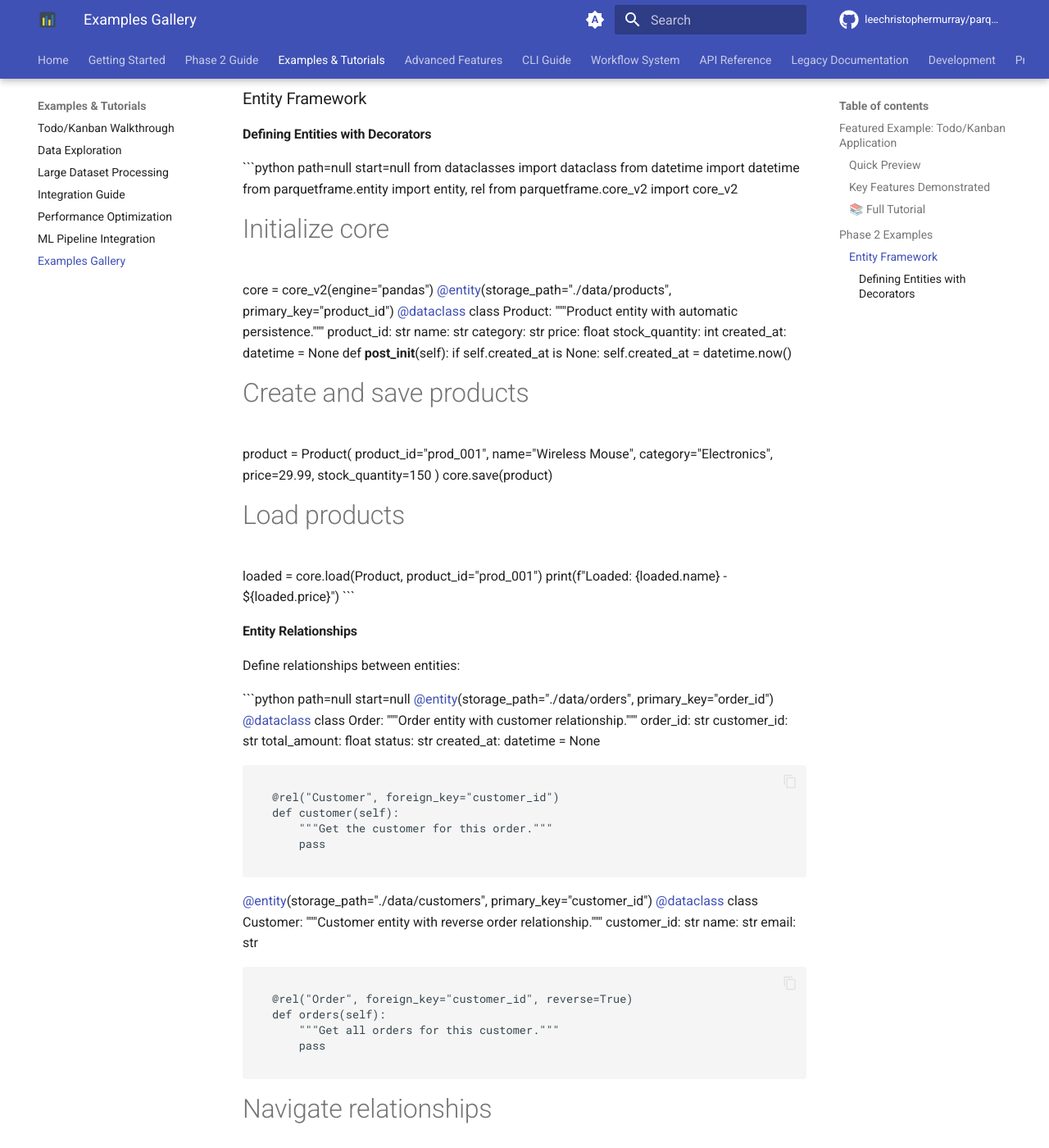
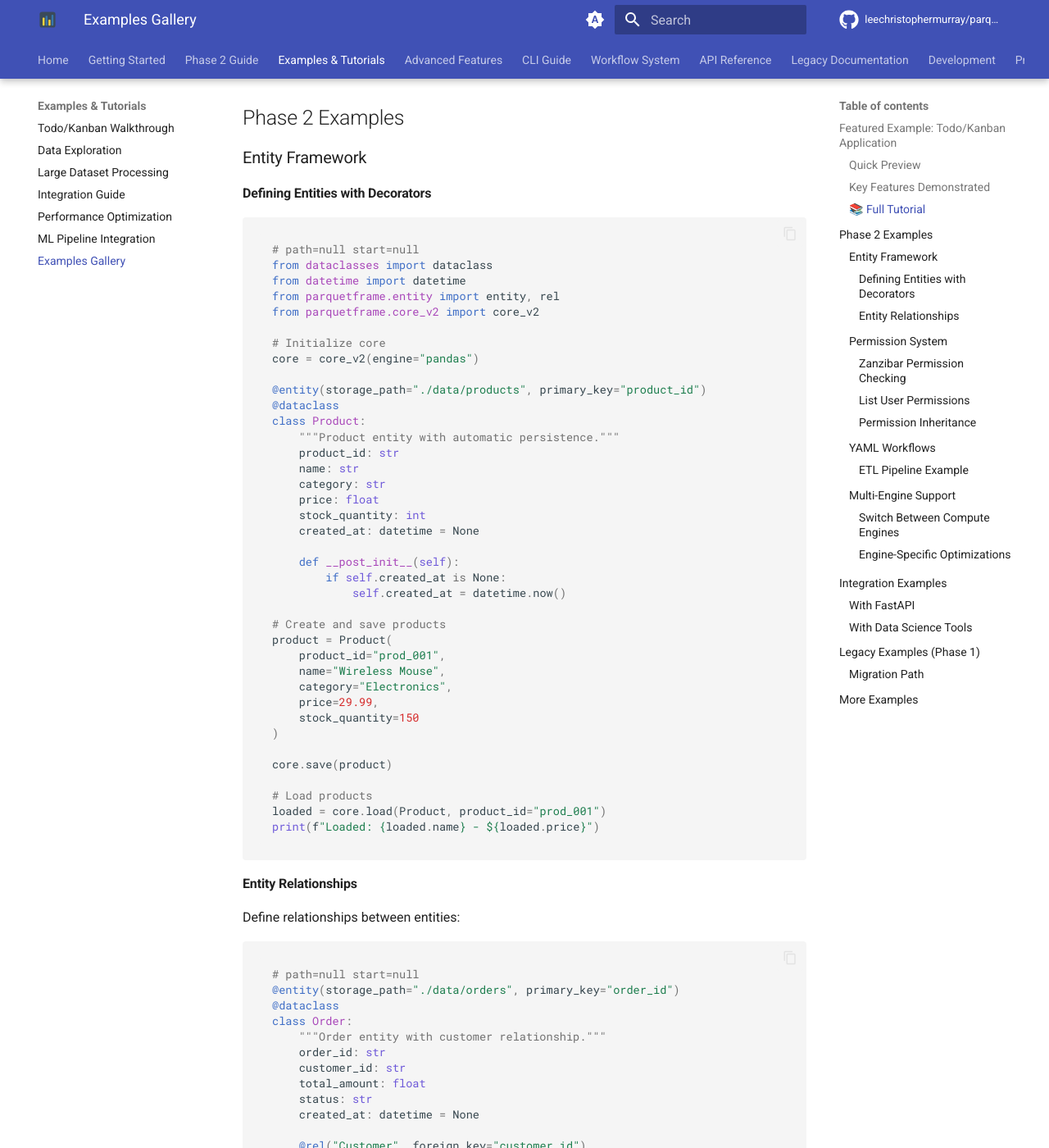
Before and after one commit to leechristophermurray/parquetframe, an MkDocs documentation site: the page built from docs/examples.md, in a window 1280 px wide and 1400 px high, scrolled down 1793 px. Shown: the whole window at 82% size. Built offline with MkDocs 1.6.1 and Material for MkDocs 9.7.7, drawn with Linux system fonts in a browser that asks for light colours; comment, search, counter and statistics services are not loaded; the version menu is left out; some of the changed text lies outside the part shown.

Commit message:
docs: corrected md format
- corrected the block-code format for examples markdown

````diff
--- a/docs/examples.md
+++ b/docs/examples.md
@@ -16,7 +16,8 @@ A complete task management application showcasing all Phase 2 features:
 
 ### Quick Preview
 
-```python path=/Users/temp/Documents/Projects/parquetframe/examples/integration/todo_kanban/models.py start=19
+```python
+# path=/Users/temp/Documents/Projects/parquetframe/examples/integration/todo_kanban/models.py start=19
 @entity(storage_path="./kanban_data/users", primary_key="user_id")
 @dataclass
 class User:
@@ -90,7 +91,8 @@ The complete 850+ line tutorial covers:
 
 #### Defining Entities with Decorators
 
-```python path=null start=null
+```python
+# path=null start=null
 from dataclasses import dataclass
 from datetime import datetime
 from parquetframe.entity import entity, rel
@@ -134,7 +136,8 @@ print(f"Loaded: {loaded.name} - ${loaded.price}")
 
 Define relationships between entities:
 
-```python path=null start=null
+```python
+# path=null start=null
 @entity(storage_path="./data/orders", primary_key="order_id")
 @dataclass
 class Order:
@@ -177,7 +180,8 @@ print(f"{customer.name} has {len(all_orders)} orders")
 
 #### Zanzibar Permission Checking
 
-```python path=null start=null
+```python
+# path=null start=null
 from parquetframe.permissions import PermissionManager
 
 # Initialize permission manager
@@ -204,7 +208,8 @@ print(f"User can edit: {can_edit}")
 
 #### List User Permissions
 
-```python path=null start=null
+```python
+# path=null start=null
 # Find all documents user can access - uses expand() API
 accessible_docs = perm_mgr.list_user_permissions(
     user_id="user_001",
@@ -228,7 +233,8 @@ print(f"{len(authorized_users)} users can edit this document")
 
 From the Todo/Kanban example:
 
-```python path=/Users/temp/Documents/Projects/parquetframe/examples/integration/todo_kanban/permissions.py start=254
+```python
+# path=/Users/temp/Documents/Projects/parquetframe/examples/integration/todo_kanban/permissions.py start=254
     def grant_board_access(
         self,
         user_id: str,
@@ -258,7 +264,8 @@ From the Todo/Kanban example:
 
 #### ETL Pipeline Example
 
-```yaml path=null start=null
+```yaml
+# path=null start=null
 # data_pipeline.yml
 name: Customer Data ETL
 description: Import customer data from CSV and process
@@ -295,7 +302,8 @@ steps:
 
 Run the workflow:
 
-```python path=null start=null
+```python
+# path=null start=null
 from parquetframe.workflow import WorkflowEngine
 from parquetframe.core_v2 import core_v2
 
@@ -312,7 +320,8 @@ print(f"Processed {result['records_processed']} customers")
 
 #### Switch Between Compute Engines
 
-```python path=null start=null
+```python
+# path=null start=null
 from parquetframe.core_v2 import core_v2
 
 # Start with pandas for small data
@@ -335,7 +344,8 @@ print(f"Found {len(large_query_result)} electronics products")
 
 #### Engine-Specific Optimizations
 
-```python path=null start=null
+```python
+# path=null start=null
 # Polars - fastest for single-machine workloads
 core = core_v2(engine="polars")
 products = core.query(Product).all()
@@ -362,7 +372,8 @@ plt.show()
 
 ### With FastAPI
 
-```python path=null start=null
+```python
+# path=null start=null
 from fastapi import FastAPI, HTTPException
 from parquetframe.core_v2 import core_v2
 from parquetframe.permissions import PermissionManager
@@ -413,7 +424,8 @@ def get_task(task_id: str, user_id: str):
 
 ### With Data Science Tools
 
-```python path=null start=null
+```python
+# path=null start=null
 import pandas as pd
 import matplotlib.pyplot as plt
 import seaborn as sns
````
Also changed, not shown: 1 other file.
